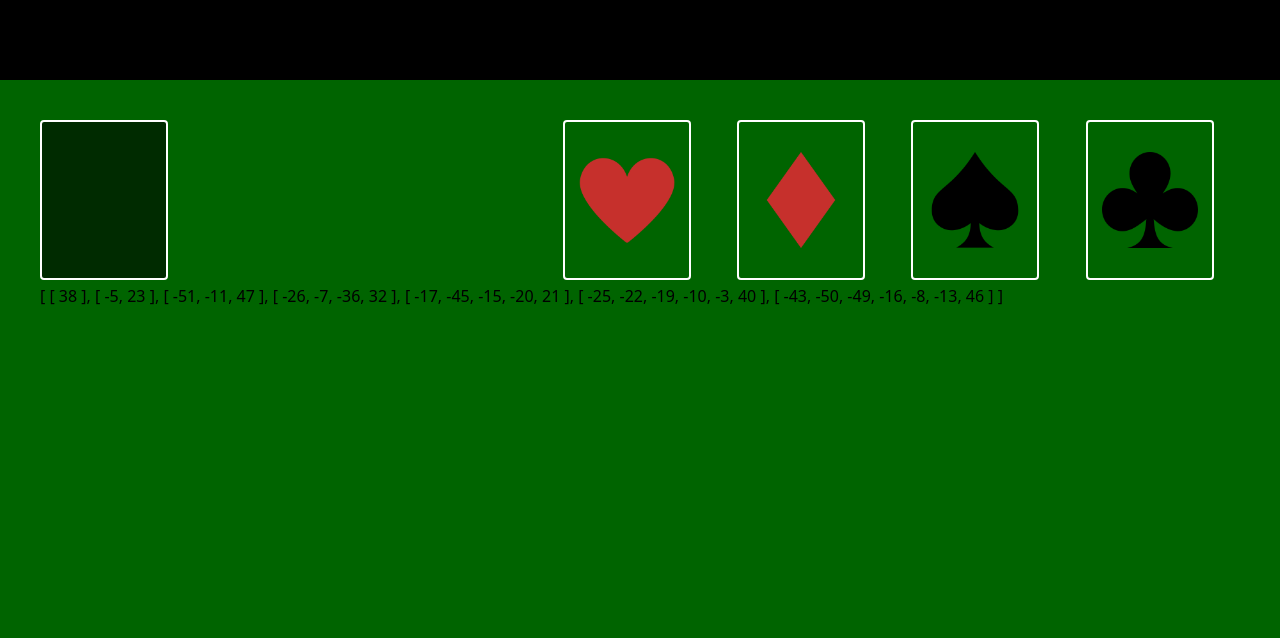
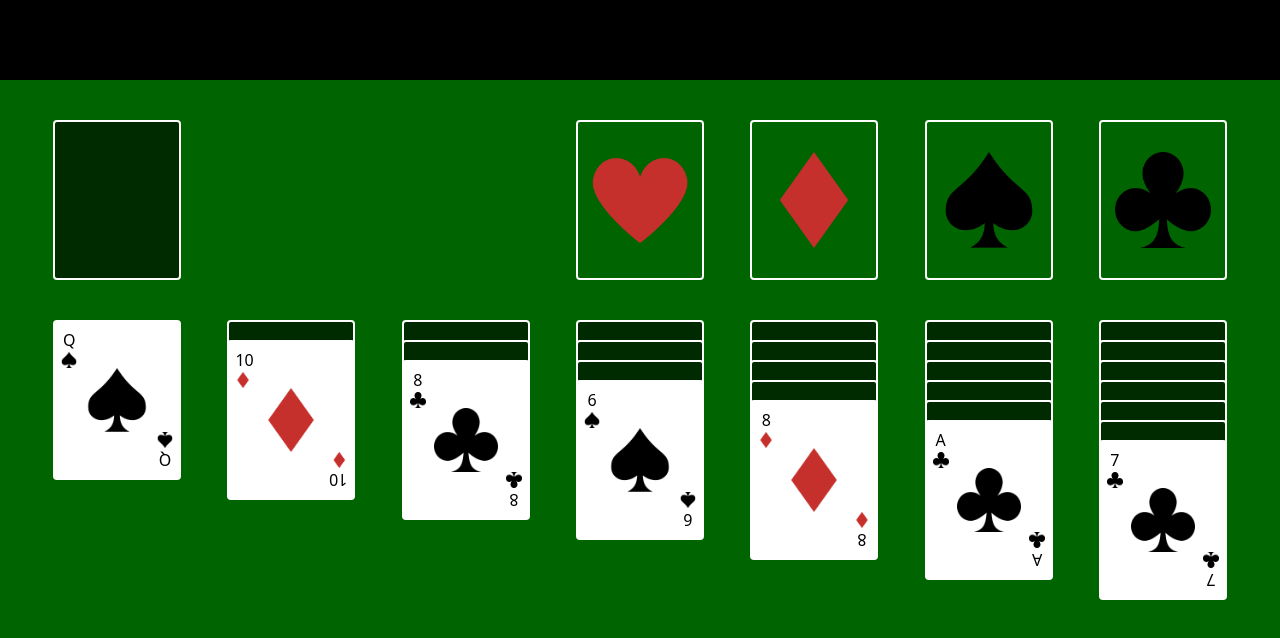
Before and after one commit to Spencehiko/solitaire, a Vue app: page / in a window 1280 px wide. Shown: the top 638 px of the page. Built offline with nearby package versions, Linux system fonts and the light colour scheme.

Commit message:
feat! board added

```diff
--- a/src/components/GamePage.vue
+++ b/src/components/GamePage.vue
@@ -24,10 +24,10 @@ onMounted(() => {
 
 <template>
     <div class="p-10">
-        <div class="header flex gap-5">
+        <div class="flex gap-5">
             <div class="basis-1/7">
                 <button
-                    class="h-40 w-32 bg-darkest-green border-2 border-white rounded hover:bg-light-green transition-all duration-200"
+                    class="h-40 w-32 block mx-auto bg-darkest-green border-2 border-white rounded hover:bg-light-green transition-all duration-200"
                     @click="nextCard"
                     v-if="activeCardIndex !== cards.length - 1"
                 ></button>
@@ -42,7 +42,7 @@ onMounted(() => {
             <div class="basis-1/7">
                 <button
                     v-if="activeCardIndex !== -1"
-                    class="h-40 w-32 bg-white rounded relative"
+                    class="h-40 w-32 mx-auto bg-white rounded relative"
                     @click="selectCard(cards[activeCardIndex])"
                     @dblclick="sendCardToSlot(cards[activeCardIndex])"
                 >
@@ -83,7 +83,7 @@ onMounted(() => {
                 :key="index"
             >
                 <div
-                    class="h-40 w-32 border-2 border-white rounded flex"
+                    class="h-40 w-32 mx-auto border-2 border-white rounded flex"
                     v-if="lastCard === -1"
                 >
                     <img
@@ -91,7 +91,10 @@ onMounted(() => {
                         class="h-24 w-24 m-auto"
                     />
                 </div>
-                <div v-else class="h-40 w-32 bg-white rounded relative flex">
+                <div
+                    v-else
+                    class="h-40 w-32 mx-auto bg-white rounded relative flex"
+                >
                     <div class="absolute left-2 top-2 flex flex-col">
                         <span>{{ getCardNumber(lastCard) }}</span>
                         <img
@@ -115,8 +118,56 @@ onMounted(() => {
                 </div>
             </div>
         </div>
-        <div class="board">
-            {{ board }}
+        <div class="mt-10 flex gap-5">
+            <div
+                class="basis-1/7"
+                v-for="(column, index) in board"
+                :key="index"
+            >
+                <div
+                    class="mx-auto flex flex-col relative"
+                    v-for="(card, cardIndex) in column"
+                    :key="cardIndex"
+                >
+                    <div
+                        v-if="card > 0"
+                        class="absolute left-1/2 -translate-x-1/2"
+                        :style="{ top: cardIndex * 1.25 + 'rem' }"
+                    >
+                        <button
+                            class="h-40 w-32 bg-white rounded relative"
+                            @click="selectCard(card)"
+                            @dblclick="sendCardToSlot(card)"
+                        >
+                            <div class="absolute left-2 top-2 flex flex-col">
+                                <span>{{ getCardNumber(card) }}</span>
+                                <img
+                                    class="h-4 w-4"
+                                    :src="`suits/${getCardSuit(card)}.png`"
+                                />
+                            </div>
+                            <img
+                                :src="'suits/' + getCardSuit(card) + '.png'"
+                                class="h-16 w-16 m-auto"
+                            />
+                            <div
+                                class="absolute right-2 bottom-2 flex flex-col -scale-100"
+                            >
+                                <span>{{ getCardNumber(card) }}</span>
+                                <img
+                                    class="h-4 w-4"
+                                    :src="`suits/${getCardSuit(card)}.png`"
+                                />
+                            </div>
+                        </button>
+                    </div>
+                    <div
+                        class="h-40 w-32 bg-darkest-green border-2 border-white rounded absolute left-1/2 -translate-x-1/2"
+                        :style="{ top: cardIndex * 1.25 + 'rem' }"
+                        v-else
+                    ></div>
+                </div>
+            </div>
         </div>
     </div>
 </template>
```
